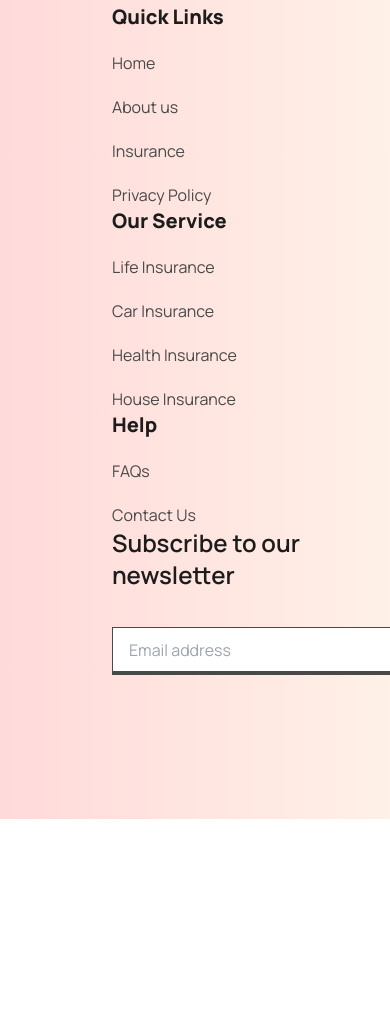
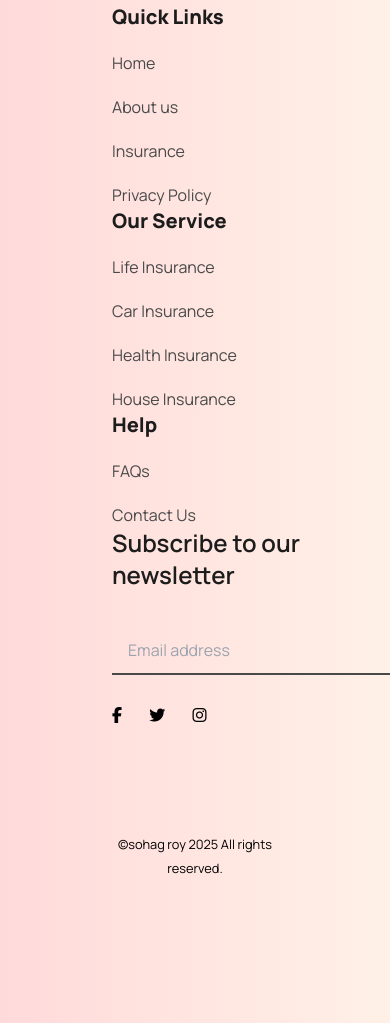
Before and after one commit to sohagroy7223/tea-house-tailwine, a plain HTML site: page index.html in a window 390 px wide. Shown: the part 8480-9503 px from the top of the page. Before the commit the page ends 9299 px from the top, so only its background shows below. Drawn offline with nearby package versions, Linux system fonts and the light colour scheme.

Commit message:
addad footer icone and responsive web

```diff
--- a/index.html
+++ b/index.html
@@ -497,11 +497,19 @@
                         Subscribe to our newsletter
                     </h5>
                     <input
-                        class="border border-b-4 border-[#494949] w-72 h-12 p-4"
+                        class="border border-t-0 border-x-0 border-b-2 bg-transparent border-[#494949] w-72 h-12 p-4"
                         type="email"
                         placeholder="Email address"
                     />
+                    <div class="space-x-6 leading-10">
+                        <i class="fa-brands fa-facebook-f"></i>
+                        <i class="fa-brands fa-twitter"></i>
+                        <i class="fa-brands fa-instagram"></i>
+                    </div>
                 </div>
+            </div>
+            <div class="mt-24 text-center">
+                <small> &copysohag roy 2025 All rights reserved.</small>
             </div>
         </footer>
     </body>
```
